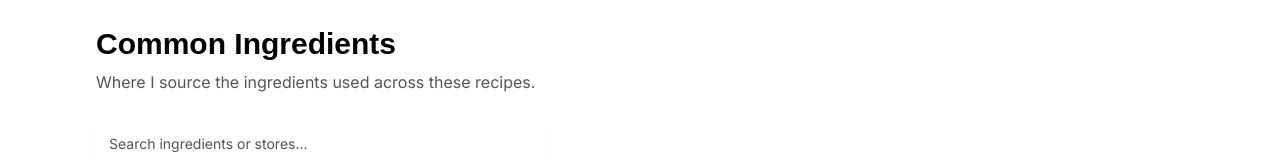
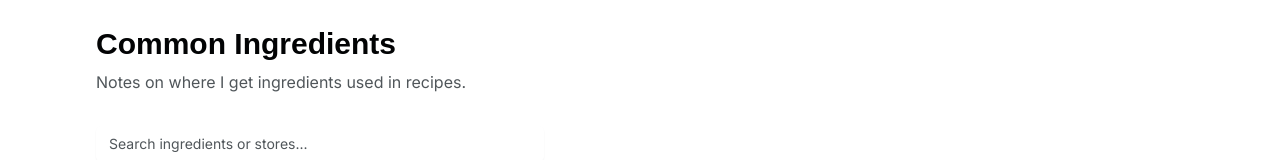
Before and after one commit to nicholasc120/meal-prep-recipes, a React (Vite) app: page / in a window 1280 px wide. Both pictures are taken after a click on the button "Ingredients". Shown: the part 467-627 px from the top of the page. Built offline with nearby package versions, Linux system fonts and the light colour scheme.

Commit message:
update text

```diff
--- a/src/components/IngredientsPage.tsx
+++ b/src/components/IngredientsPage.tsx
@@ -46,7 +46,7 @@ export function IngredientsPage() {
       <div>
         <h2 className="text-2xl md:text-3xl font-bold mb-2">Common Ingredients</h2>
         <p className="text-muted-foreground">
-          Where I source the ingredients used across these recipes.
+          Notes on where I get ingredients used in recipes.
         </p>
       </div>
 
```
